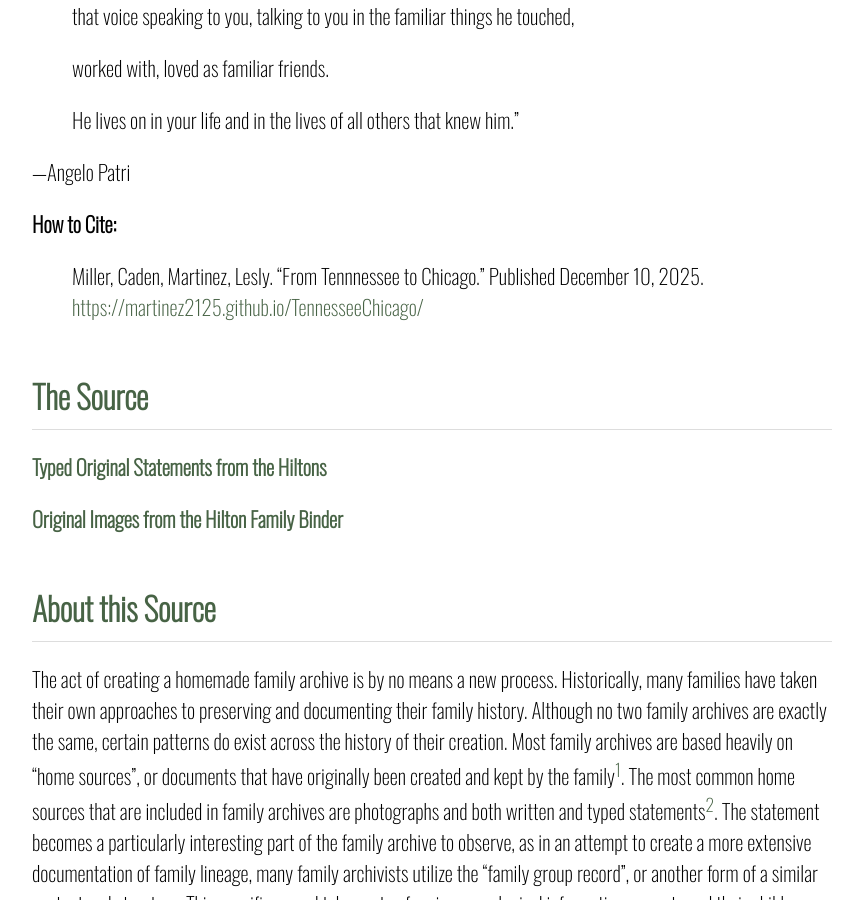
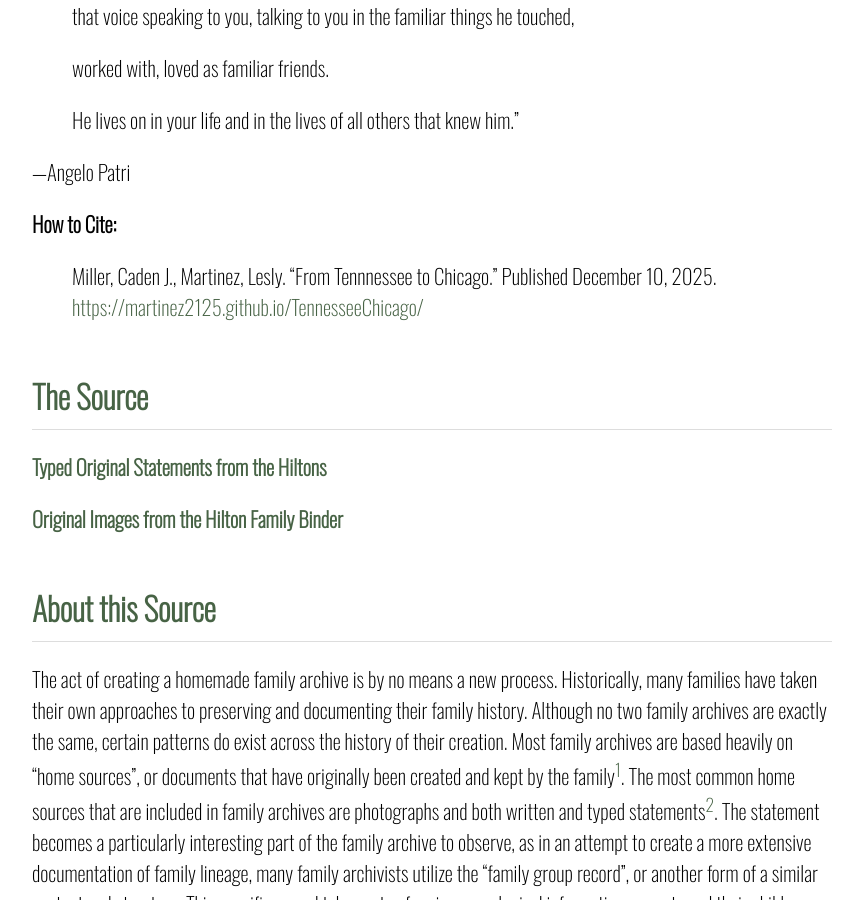
Before and after one commit to martinez2125/TennesseeChicago, a Jekyll site: the page built from index.markdown, in a window 1280 px wide and 900 px high, scrolled down 1937 px. Shown: the whole window, without its empty margins (208-1071 px from the left). Built offline with Jekyll 4.4.1, drawn with Linux system fonts in a browser that asks for light colours.

```diff
--- a/index.markdown
+++ b/index.markdown
@@ -31,7 +31,7 @@ The contributions to this archive, a very small component of which is actually i
 
 
 **How to Cite:**
-> Miller, Caden, Martinez, Lesly. "From Tennnessee to Chicago." Published December 10, 2025. <https://martinez2125.github.io/TennesseeChicago/>
+> Miller, Caden J., Martinez, Lesly. "From Tennnessee to Chicago." Published December 10, 2025. <https://martinez2125.github.io/TennesseeChicago/>
 
 # The Source
 
```
